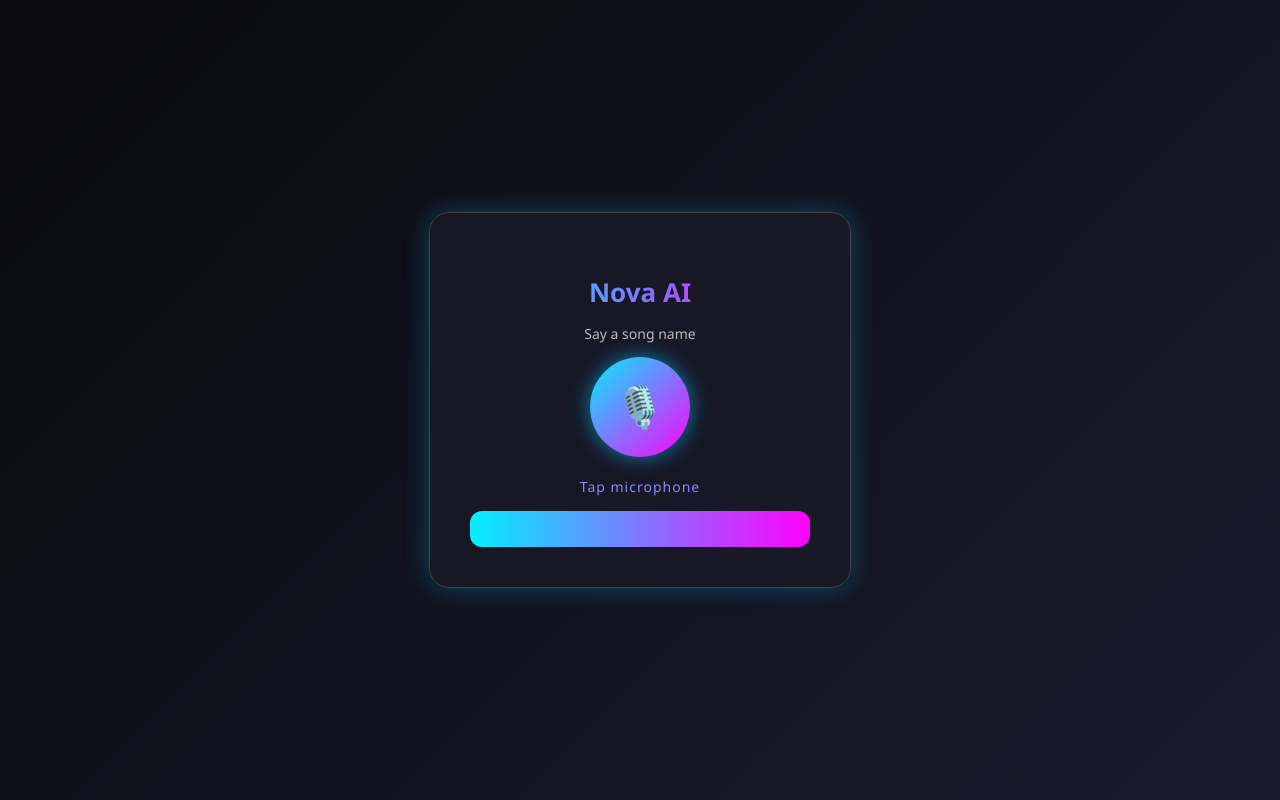
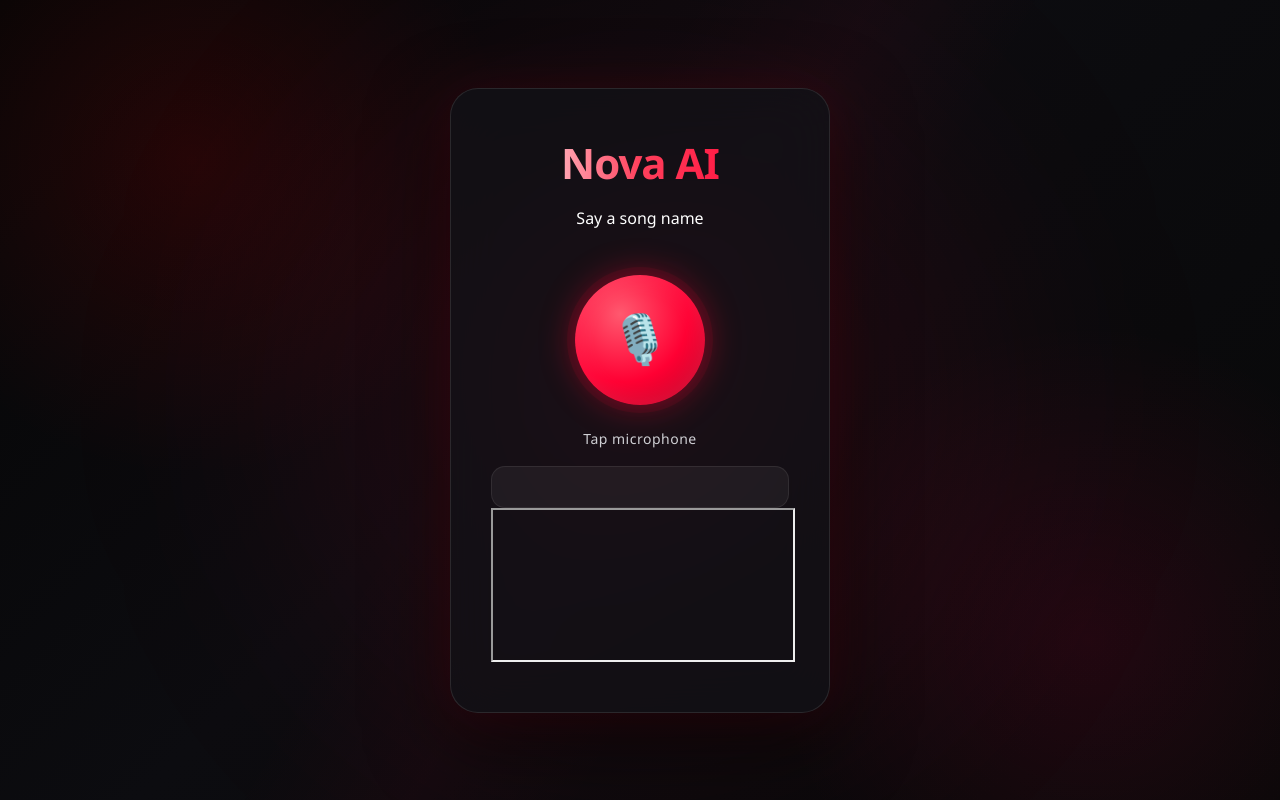
Before and after one commit to Azam-star/TubePlease-Agent, a Flask app: page / in a window 1280 px wide. Run offline with Flask 3, Linux system fonts and the light colour scheme; a map, chart or similar area stays blank.

Commit message:
Update index.html

```diff
--- a/app/templates/index.html
+++ b/app/templates/index.html
@@ -7,115 +7,279 @@
 <title>Nova AI</title>
 
 <style>
+* {
+    box-sizing: border-box;
+}
+
 body {
     margin: 0;
     min-height: 100vh;
-    display: grid;
-    place-items: center;
-    background: linear-gradient(135deg, #0a0a0f, #1a1a2e);
-    color: #e0e0ff;
-    font-family: 'Segoe UI', sans-serif;
+    overflow: hidden;
+    display: flex;
+    align-items: center;
+    justify-content: center;
+    font-family: "Segoe UI", Arial, sans-serif;
+    color: white;
+
+    background:
+        radial-gradient(circle at 50% 45%, rgba(255, 0, 55, 0.18), transparent 30%),
+        radial-gradient(circle at 15% 20%, rgba(255, 0, 0, 0.12), transparent 25%),
+        radial-gradient(circle at 85% 80%, rgba(255, 0, 80, 0.10), transparent 25%),
+        linear-gradient(135deg, #050505 0%, #0c0c10 45%, #080808 100%);
 }
 
-.card {
-    width: 340px;
-    padding: 40px;
-    text-align: center;
-    background: rgba(25, 25, 40, 0.85);
-    border: 1px solid #444;
-    border-radius: 20px;
-    backdrop-filter: blur(12px);
-    box-shadow: 0 0 25px rgba(0, 200, 255, 0.3);
-    transition: transform 0.3s ease;
+/* Ambient background glow */
+body::before {
+    content: "";
+    position: fixed;
+    width: 700px;
+    height: 700px;
+    border-radius: 50%;
+    background: rgba(255, 0, 50, 0.08);
+    filter: blur(120px);
+    z-index: -2;
 }
 
-.card:hover {
-    transform: translateY(-5px);
+/* Decorative YouTube-style light */
+body::after {
+    content: "";
+    position: fixed;
+    width: 100%;
+    height: 100%;
+    background:
+        linear-gradient(
+            120deg,
+            transparent 40%,
+            rgba(255, 0, 50, 0.035) 50%,
+            transparent 60%
+        );
+    z-index: -1;
 }
 
+/* Main card */
+.card {
+    position: relative;
+    width: 380px;
+    padding: 45px 40px;
+    text-align: center;
+
+    background: rgba(18, 18, 22, 0.82);
+    border: 1px solid rgba(255, 255, 255, 0.10);
+    border-radius: 28px;
+
+    backdrop-filter: blur(25px);
+
+    box-shadow:
+        0 0 50px rgba(255, 0, 40, 0.12),
+        0 25px 80px rgba(0, 0, 0, 0.65);
+
+    z-index: 2;
+}
+
+/* Small YouTube badge */
+.youtube-badge {
+    display: inline-flex;
+    align-items: center;
+    gap: 8px;
+    margin-bottom: 15px;
+
+    font-size: 13px;
+    font-weight: 600;
+    color: #aaa;
+    letter-spacing: 0.5px;
+}
+
+.youtube-icon {
+    width: 28px;
+    height: 20px;
+    border-radius: 6px;
+    background: #ff0033;
+    position: relative;
+}
+
+.youtube-icon::after {
+    content: "";
+    position: absolute;
+    left: 11px;
+    top: 5px;
+
+    border-left: 8px solid white;
+    border-top: 5px solid transparent;
+    border-bottom: 5px solid transparent;
+}
+
+/* Title */
 h2 {
-    font-size: 26px;
-    margin-bottom: 10px;
-    background: linear-gradient(90deg, #00f0ff, #ff00ff);
+    margin: 0;
+    font-size: 42px;
+    font-weight: 700;
+    letter-spacing: -1px;
+
+    background: linear-gradient(
+        90deg,
+        #ffffff,
+        #ff405c,
+        #ff0033
+    );
+
     -webkit-background-clip: text;
     -webkit-text-fill-color: transparent;
 }
 
-p {
-    font-size: 14px;
-    color: #bbb;
+.subtitle {
+    margin-top: 10px;
+    font-size: 15px;
+    color: #a9a9b2;
 }
 
+/* Microphone */
 .mic {
-    width: 100px;
-    height: 100px;
-    border: none;
+    width: 130px;
+    height: 130px;
+    margin-top: 30px;
+
+    border: 0;
     border-radius: 50%;
-    font-size: 40px;
+
+    font-size: 48px;
     cursor: pointer;
-    background: linear-gradient(135deg, #00f0ff, #ff00ff);
-    color: #fff;
-    box-shadow: 0 0 20px rgba(0, 200, 255, 0.6);
-    transition: transform 0.2s ease, box-shadow 0.3s ease;
+
+    color: white;
+
+    background:
+        radial-gradient(
+            circle at 35% 30%,
+            #ff596f,
+            #ff0033 55%,
+            #b40023
+        );
+
+    box-shadow:
+        0 0 0 8px rgba(255, 0, 50, 0.08),
+        0 0 35px rgba(255, 0, 50, 0.45),
+        inset 0 0 25px rgba(255, 255, 255, 0.10);
+
+    transition:
+        transform 0.25s ease,
+        box-shadow 0.25s ease;
 }
 
 .mic:hover {
-    transform: scale(1.1);
-    box-shadow: 0 0 30px rgba(255, 0, 255, 0.7);
+    transform: scale(1.07);
+
+    box-shadow:
+        0 0 0 12px rgba(255, 0, 50, 0.08),
+        0 0 55px rgba(255, 0, 50, 0.65),
+        inset 0 0 25px rgba(255, 255, 255, 0.15);
 }
 
-.mic:disabled {
-    opacity: 0.5;
-    cursor: not-allowed;
+.mic:active {
+    transform: scale(0.96);
 }
 
+/* Listening animation */
+.listening {
+    animation: listeningPulse 1.1s infinite;
+}
+
+@keyframes listeningPulse {
+    0% {
+        box-shadow:
+            0 0 0 8px rgba(255, 0, 50, 0.08),
+            0 0 30px rgba(255, 0, 50, 0.4);
+    }
+
+    50% {
+        box-shadow:
+            0 0 0 18px rgba(255, 0, 50, 0.05),
+            0 0 70px rgba(255, 0, 50, 0.85);
+    }
+
+    100% {
+        box-shadow:
+            0 0 0 8px rgba(255, 0, 50, 0.08),
+            0 0 30px rgba(255, 0, 50, 0.4);
+    }
+}
+
+/* Status */
 .status {
-    margin-top: 20px;
+    margin-top: 24px;
+    color: #d0d0d5;
     font-size: 14px;
-    color: #88f;
+    letter-spacing: 0.5px;
+}
+
+/* Song result */
+.song {
+    margin-top: 18px;
+    min-height: 42px;
+
+    display: flex;
+    align-items: center;
+    justify-content: center;
+
+    padding: 10px 14px;
+
+    border-radius: 14px;
+
+    background: rgba(255, 255, 255, 0.05);
+    border: 1px solid rgba(255, 255, 255, 0.08);
+
+    color: white;
+    font-size: 14px;
+}
+
+/* Bottom tagline */
+.tagline {
+    margin-top: 28px;
+    font-size: 12px;
+    color: #777;
     letter-spacing: 1px;
 }
 
-.song {
-    margin-top: 15px;
-    min-height: 20px;
-    font-size: 14px;
-    color: #fff;
-    background: linear-gradient(90deg, #00f0ff, #ff00ff);
-    padding: 8px 12px;
-    border-radius: 12px;
-    overflow: hidden;
-    white-space: nowrap;
+/* Decorative music waves */
+.wave {
+    position: fixed;
+    bottom: 30px;
+    width: 100%;
+    height: 80px;
+
+    display: flex;
+    align-items: center;
+    justify-content: center;
+    gap: 5px;
+
+    opacity: 0.35;
+    z-index: 0;
 }
 
-.listening {
-    animation: pulse 1.2s infinite;
+.wave span {
+    width: 3px;
+    height: 20px;
+    border-radius: 5px;
+
+    background: #ff0033;
+
+    animation: wave 1.2s ease-in-out infinite;
 }
 
-.player {
-    margin-top: 25px;
-    width: 100%;
-    display: none;
-}
+.wave span:nth-child(2) { animation-delay: .1s; }
+.wave span:nth-child(3) { animation-delay: .2s; }
+.wave span:nth-child(4) { animation-delay: .3s; }
+.wave span:nth-child(5) { animation-delay: .4s; }
+.wave span:nth-child(6) { animation-delay: .5s; }
+.wave span:nth-child(7) { animation-delay: .6s; }
+.wave span:nth-child(8) { animation-delay: .7s; }
+.wave span:nth-child(9) { animation-delay: .8s; }
 
-.player iframe {
-    width: 100%;
-    height: 200px;
-    border: none;
-    border-radius: 12px;
-}
-
-@keyframes pulse {
-    0% {
-        box-shadow: 0 0 15px rgba(0, 200, 255, 0.6);
+@keyframes wave {
+    0%, 100% {
+        height: 15px;
     }
 
     50% {
-        box-shadow: 0 0 35px rgba(255, 0, 255, 0.8);
-    }
-
-    100% {
-        box-shadow: 0 0 15px rgba(0, 200, 255, 0.6);
+        height: 55px;
     }
 }
 </style>
```
